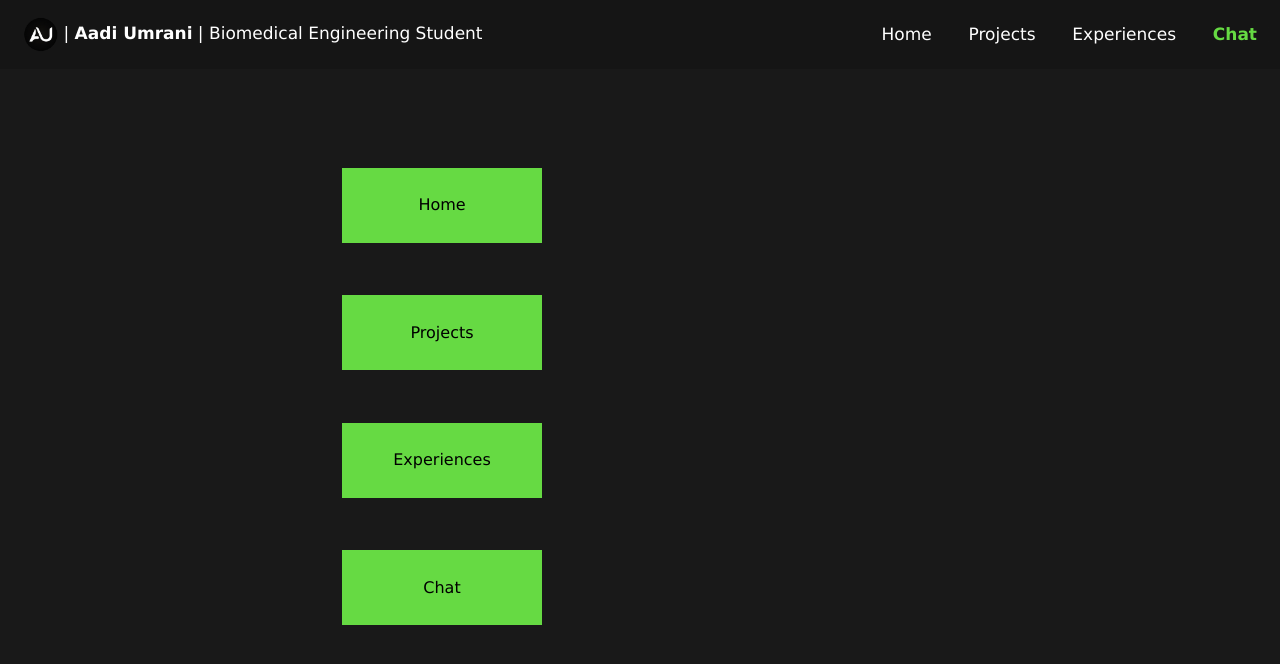
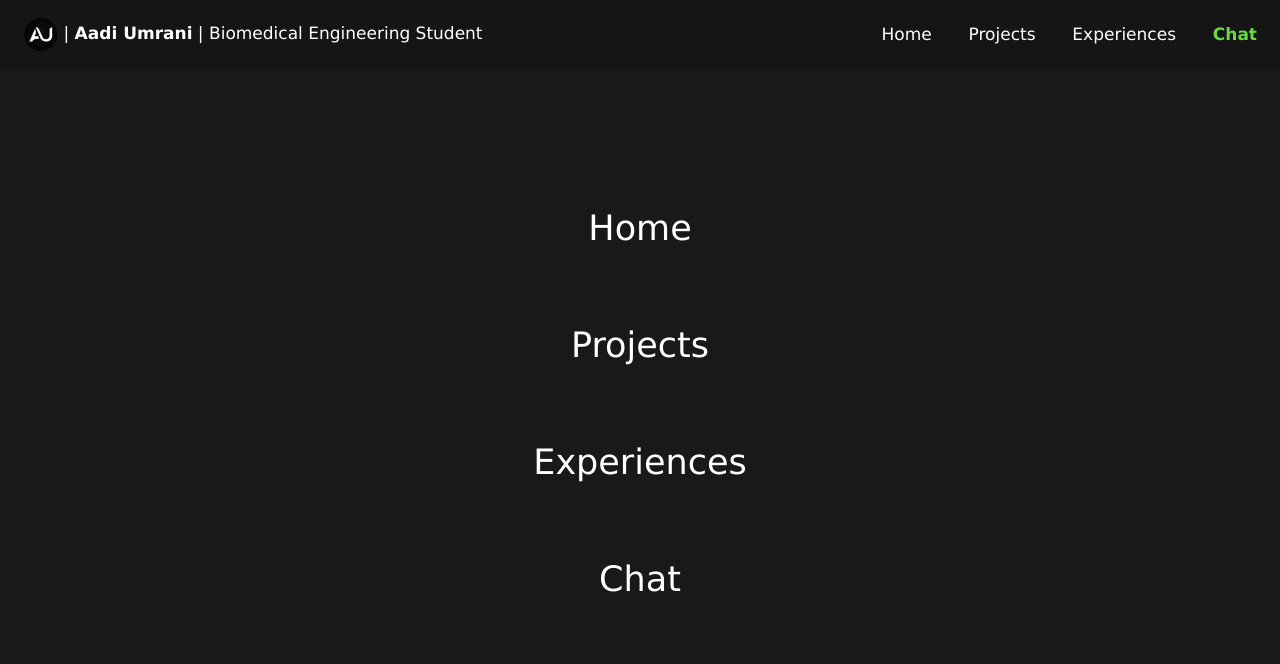
Before and after one commit to aadium/PersonalWebsite, a plain HTML site: page mobilmenu.html in a window 1280 px wide. Drawn offline with nearby package versions, Linux system fonts and the light colour scheme.

Commit message:
Made changes to buttons

```diff
--- a/button.css
+++ b/button.css
@@ -1,6 +1,6 @@
 button {
     background-color:#66DA43;
-    border: none;
+    border: 2px solid black;
     color: black;
     padding: 15px 32px;
     text-align: center;
@@ -10,34 +10,33 @@ button {
     transition: 0.2s;
   }
 
-  button#menu {
-    background-color:#66DA43;
+  button#mobilmenu {
+    background-color:#66da4300;
     border: none;
-    color: black;
-    width: 200px;
+    color: #ffffff;
+    width: 450px;
     height: 75px;
     padding: 15px 32px;
     text-align: center;
     text-decoration: none;
     display: inline-block;
-    font-size: 16px;
+    font-size: 35px;
     transition: 0.2s;
   }
 
   button:hover{
     background-color: black;
+    border: 2px solid #66DA43;
     color: #66DA43;
-    transform: scale(1.1);
   }
 
-  button#menu:hover{
-    background-color: black;
+  button#mobilmenu:hover{
+    background-color:#66da4300;
     color: #66DA43;
-    transform: scale(1.1);
   }
 
   button:active {
     background-color: #66DA43;
+    border: 2px solid black;
     color: black;
-    transform: scale(0.9);
   }
--- a/chat.css
+++ b/chat.css
@@ -77,7 +77,7 @@ html, body {
         align-items: center;
         border: none;
         overflow: hidden;
-        transition: all 0.2s;
+        transition: all 0.1s;
         width: 30%;
       }
 
@@ -94,15 +94,11 @@ html, body {
       }
 
       button:hover svg {
-        transform: translateX(1.5em) rotate(45deg) scale(1.1);
+        transform: translateX(1.5em) rotate(45deg);
       }
 
       button:hover span {
         transform: translateX(15em);
-      }
-
-      button:active {
-        transform: scale(0.9);
       }
 
     @media (min-width: 568px) {
--- a/mobilmenu.html
+++ b/mobilmenu.html
@@ -36,6 +36,17 @@
 
       a:hover {
         color: #66DA43;
+      }
+
+      .menu {
+        position: absolute;
+        top: 50%;
+        left: 50%;
+        transform: translate(-50%, -50%);
+      }
+
+      #menu {
+        background-color: #19191900;
       }
       </style>
     <script>
@@ -82,8 +93,8 @@
               <a href="projects.html">Projects</a>
               <a href="experience.html">Experiences</a>
               <a href="chat.html" class="active">Chat</a>
-                <a href="mobilmenu.html" class="icon" onclick="myFunction()">
-                  <i class="fa fa-bars"></i>
+                <a class="icon" onclick="history.back()">
+                  <i class="fa fa-arrow-circle-left"></i>
                 </a>
             </td>
           </tr>
@@ -96,29 +107,31 @@
       <br>
       <br>
       <br>
+      <div class="menu">
         <font size = "72">
           <table align = "right" width = 75% cellpadding = 20%>
               <tr>
                   <td>
-                    <a href="home.html"><button id="menu">Home</button></a>
+                      <a href="home.html"><button id="mobilmenu">Home</button></a>
                   </td>
               </tr>
               <tr>
                   <td>
-                    <a href="projects.html"><button id="menu">Projects</button></a>
+                      <a href="projects.html"><button id="mobilmenu">Projects</button></a>
                   </td>
               </tr>
               <tr>
                   <td>
-                    <a href="experience.html"><button id="menu">Experiences</button></a>
+                      <a href="experience.html"><button id="mobilmenu">Experiences</button></a>
                   </td>
               </tr>
               <tr>
                   <td>
-                    <a href="chat.html"><button id="menu">Chat</button></a>
+                      <a href="chat.html"><button id="mobilmenu">Chat</button></a>
                   </td>
               </tr>
             </table>
           </font>
+      </div>
 
     </html>
```
Also changed, not shown: chat.html (+0 -1 lines), home.html (+8 -1 lines). Lines whose indentation alone changed are shown as unchanged.
